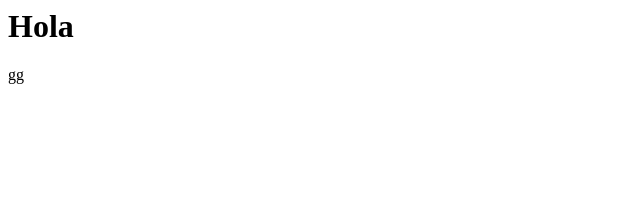
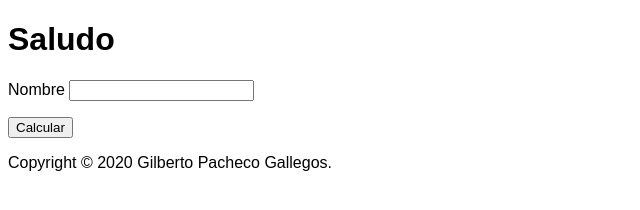
Before and after one commit to AngelAlfGar/gilpgform.github.io, a plain HTML site: page index.html in a window 1280 px wide. Shown: the whole page, without its empty margins (0-640 px from the left). Drawn offline with Linux system fonts and the light colour scheme.

Commit message:
Ya funciona

```diff
--- a/cmp/mi-footer.js
+++ b/cmp/mi-footer.js
@@ -1 +1,7 @@
-class MiFoter
+class MiFooter extends HTMLElement {
+  connectedCallback() {
+    this.innerHTML = /* html */
+      `Copyright &copy; 2020 Gilberto Pacheco Gallegos.`;
+  }
+}
+customElements.define("mi-footer", MiFooter);
--- a/index.html
+++ b/index.html
@@ -1,2 +1,29 @@
-<h1>Hola</h1>
-<p>gg</p>
+<!DOCTYPE html>
+<html lang="es">
+  <head>
+    <meta charset="UTF-8">
+    <meta name="viewport" content="width=device-width, initial-scale=1.0">
+    <title>Saludo</title>
+    <link href="css/estilos.css" rel="stylesheet">
+    <script src="cmp/mi-footer.js"></script>
+  </head>
+  <body>
+    <form action="javascript:saluda();">
+      <h1>Saludo</h1>
+      <p>
+        <label>
+          Nombre
+          <input type="text" id="inNombre" required>
+        </label>
+      </p>
+      <p><button>Calcular</button></p>
+      <p><output id=outSaludo></output></p>
+    </form>
+    <footer>
+      <p>
+        <mi-footer></mi-footer>
+      </p>
+    </footer>
+    <script src="js/ctrlSaludo.js"></script>
+  </body>
+</html>
--- /dev/null
+++ b/js/ctrlSaludo.js
@@ -0,0 +1,5 @@
+function saluda() {
+  const nombre = inNombre.value;
+  const saludo = `Hola ${nombre}.`;
+  outSaludo.value = saludo;
+}
```
Also changed, not shown: css/estilos.css (line endings or trailing spaces), 1 other file.
